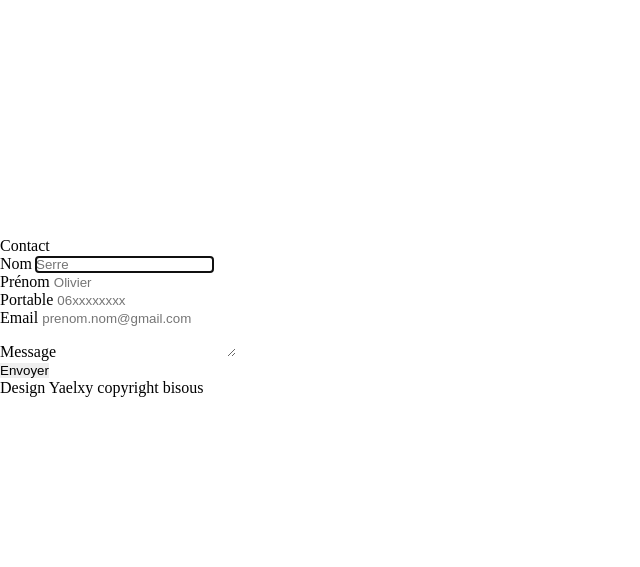
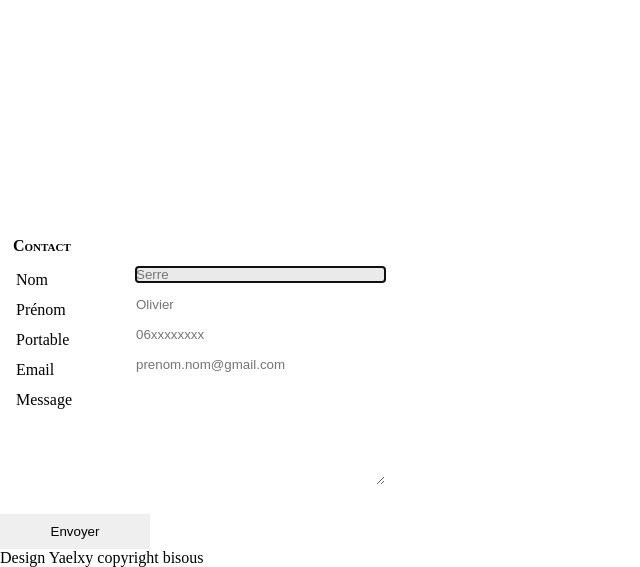
Before and after one commit to lexyaweb/portfolio, a PHP site: page / in a window 1280 px wide; the page is wider, and only the part inside the window is pictured. Shown: the part 1538-2105 px from the top of that part, without its empty margins (0-640 px from the left). Before the commit the page ends 1935 px from the top of that part, so only its background shows below. Run offline with PHP 8.4, Linux system fonts and the light colour scheme.

Commit message:
Update style.css

```diff
--- a/Code site/Portfolio/style.css
+++ b/Code site/Portfolio/style.css
@@ -307,3 +307,51 @@
     flex-direction: row;
     justify-content: center;
 }
+
+/*************************** Nous CONTACTER **************/
+p {
+    margin-top: 0px;
+  }
+
+  fieldset {
+    margin-bottom: 15px;
+    padding: 10px;
+  }
+
+  legend {
+    padding: 0px 3px;
+    font-weight: bold;
+    font-variant: small-caps;
+  }
+
+  label {
+    width: 110px;
+    display: inline-block;
+    vertical-align: top;
+    margin: 6px;
+  }
+
+  input:focus {
+    background: #eaeaea;
+  }
+
+  input, textarea {
+    width: 249px;
+  }
+
+  textarea {
+    height: 100px;
+  }
+
+  select {
+    width: 254px;
+  }
+
+  input[type=checkbox] {
+    width: 10px;
+  }
+
+  input[type=submit] {
+    width: 150px;
+    padding: 10px;
+  }
```
